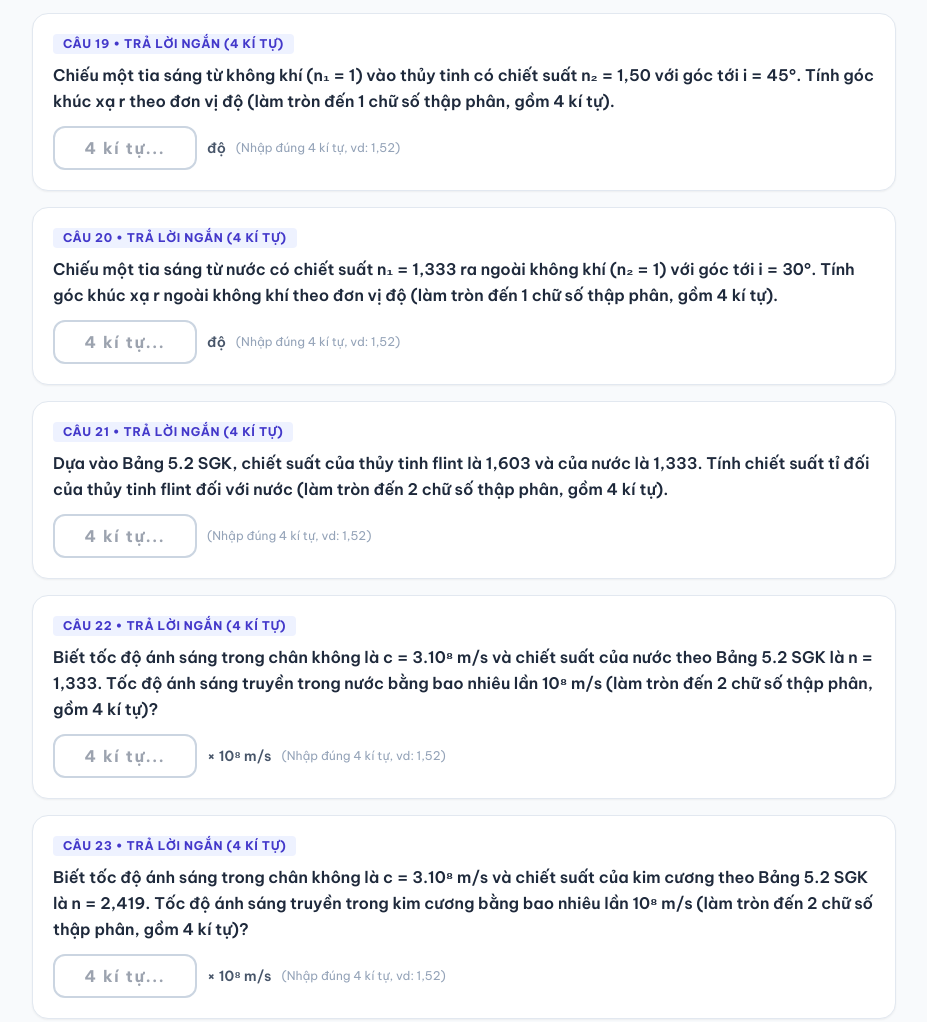
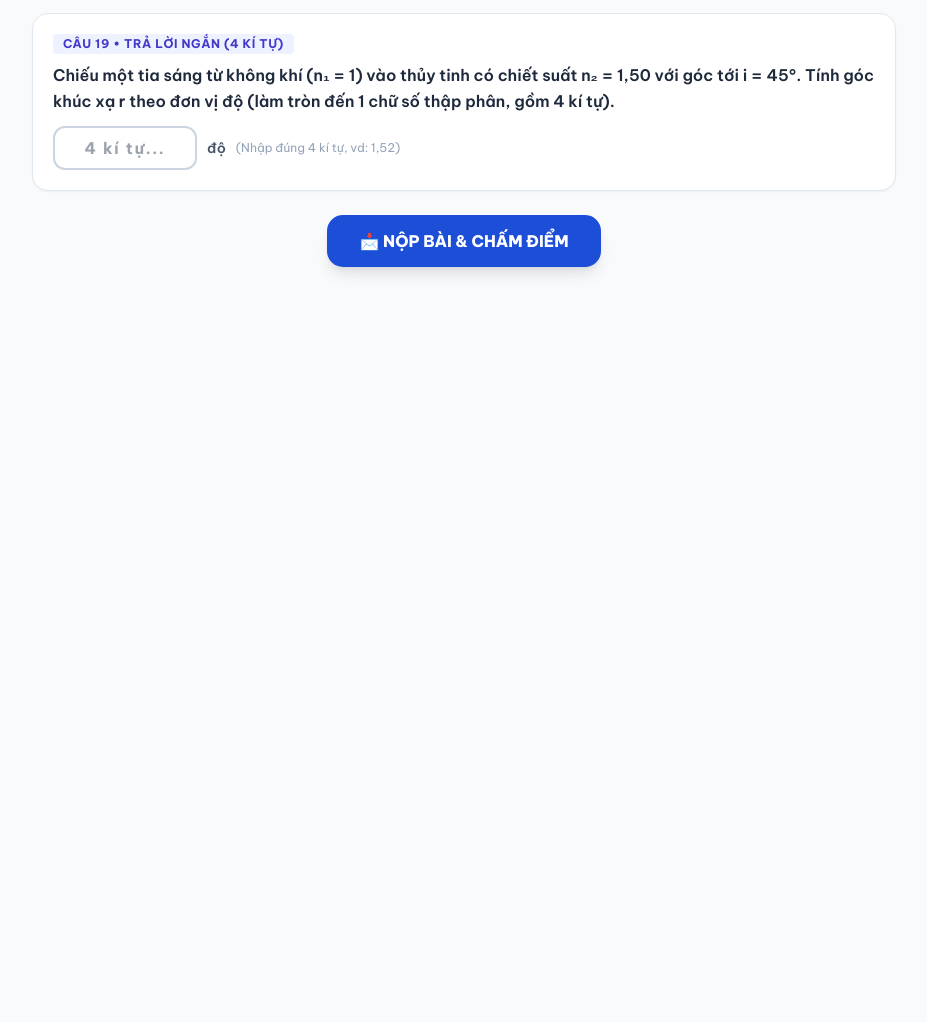
Before and after one commit to thaythoc2/vatly9, a plain HTML site: page bai-5.html in a window 1280 px wide. Shown: the part 5342-6364 px from the top of the page, without its empty margins (176-1103 px from the left). After the commit the page ends 5633 px from the top, so only its background shows below. Drawn offline with nearby package versions, Linux system fonts and the light colour scheme.

Commit message:
Update bai-5.html

```diff
--- a/bai-5.html
+++ b/bai-5.html
@@ -353,40 +353,8 @@
           answer: '28,1',
           unit: 'độ',
           explanation: 'sin r = sin(45°) / 1,50 ≈ 0,7071 / 1,50 ≈ 0,4714 => r ≈ 28,1° (4 kí tự: 28,1)[cite: 2].'
-        },
-        {
-          type: 'short',
-          section: 'III. Chiết suất của môi trường',
-          question: 'Chiếu một tia sáng từ nước có chiết suất n₁ = 1,333 ra ngoài không khí (n₂ = 1) với góc tới i = 30°. Tính góc khúc xạ r ngoài không khí theo đơn vị độ (làm tròn đến 1 chữ số thập phân, gồm 4 kí tự).',
-          answer: '41,8',
-          unit: 'độ',
-          explanation: 'n₁.sin i = n₂.sin r => sin r = 1,333 × sin(30°) = 0,6665 => r ≈ 41,8° (4 kí tự: 41,8)[cite: 2].'
-        },
-        {
-          type: 'short',
-          section: 'III. Chiết suất của môi trường',
-          question: 'Dựa vào Bảng 5.2 SGK, chiết suất của thủy tinh flint là 1,603 và của nước là 1,333. Tính chiết suất tỉ đối của thủy tinh flint đối với nước (làm tròn đến 2 chữ số thập phân, gồm 4 kí tự).',
-          answer: '1,20',
-          unit: '',
-          explanation: 'n₂₁ = n_thủy tinh / n_nước = 1,603 / 1,333 ≈ 1,20 (4 kí tự: 1,20)[cite: 2].'
-        },
-        {
-          type: 'short',
-          section: 'III. Chiết suất của môi trường',
-          question: 'Biết tốc độ ánh sáng trong chân không là c = 3.10⁸ m/s và chiết suất của nước theo Bảng 5.2 SGK là n = 1,333. Tốc độ ánh sáng truyền trong nước bằng bao nhiêu lần 10⁸ m/s (làm tròn đến 2 chữ số thập phân, gồm 4 kí tự)?',
-          answer: '2,25',
-          unit: '× 10⁸ m/s',
-          explanation: 'v = c / n = 3.10⁸ / 1,333 ≈ 2,25.10⁸ m/s (4 kí tự: 2,25)[cite: 2].'
-        },
-        {
-          type: 'short',
-          section: 'III. Chiết suất của môi trường',
-          question: 'Biết tốc độ ánh sáng trong chân không là c = 3.10⁸ m/s và chiết suất của kim cương theo Bảng 5.2 SGK là n = 2,419. Tốc độ ánh sáng truyền trong kim cương bằng bao nhiêu lần 10⁸ m/s (làm tròn đến 2 chữ số thập phân, gồm 4 kí tự)?',
-          answer: '1,24',
-          unit: '× 10⁸ m/s',
-          explanation: 'v = c / n = 3.10⁸ / 2,419 ≈ 1,24.10⁸ m/s (4 kí tự: 1,24)[cite: 2].'
         }
-      ]
+             ]
     };
   </script>
 
```
